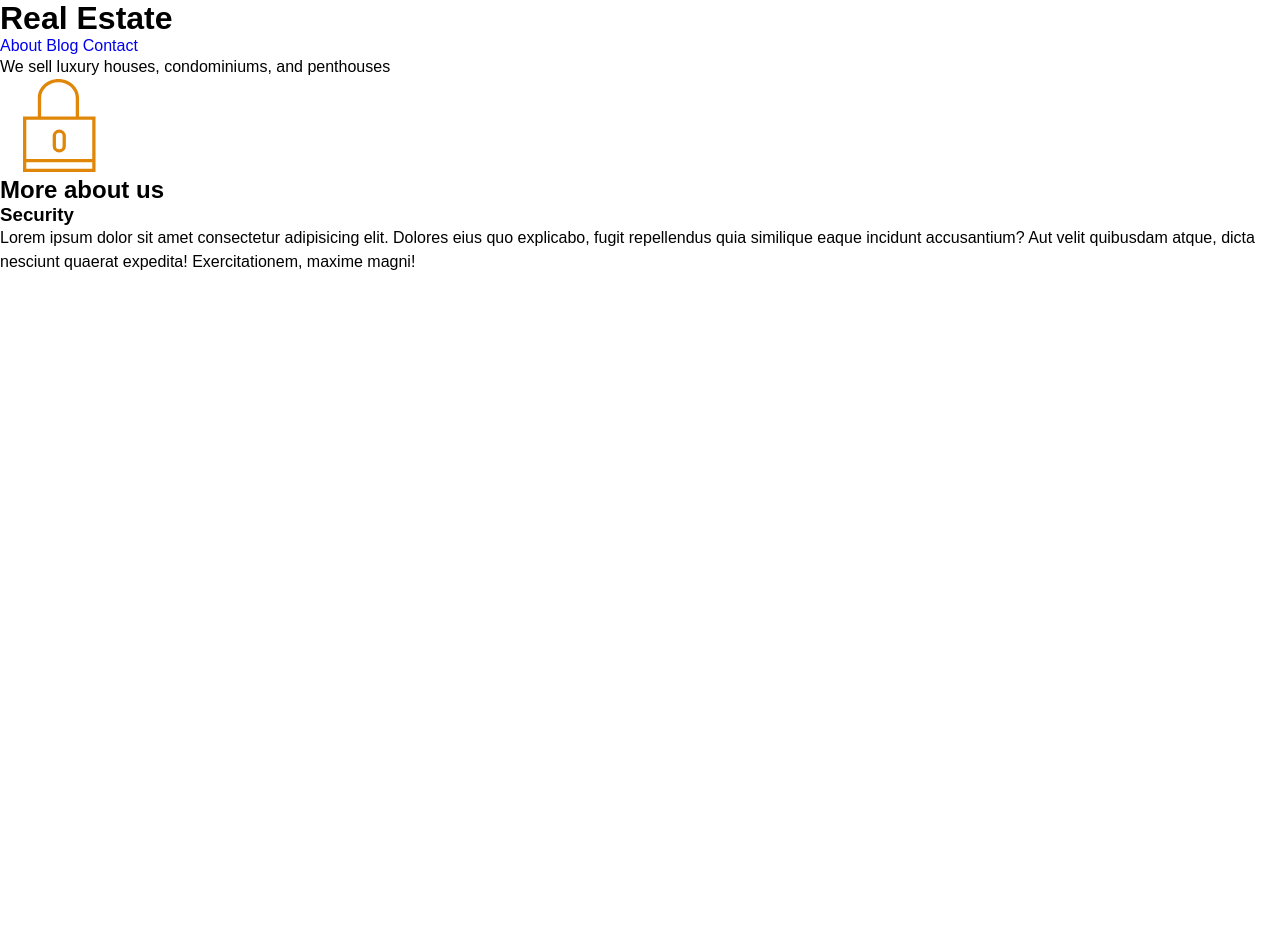
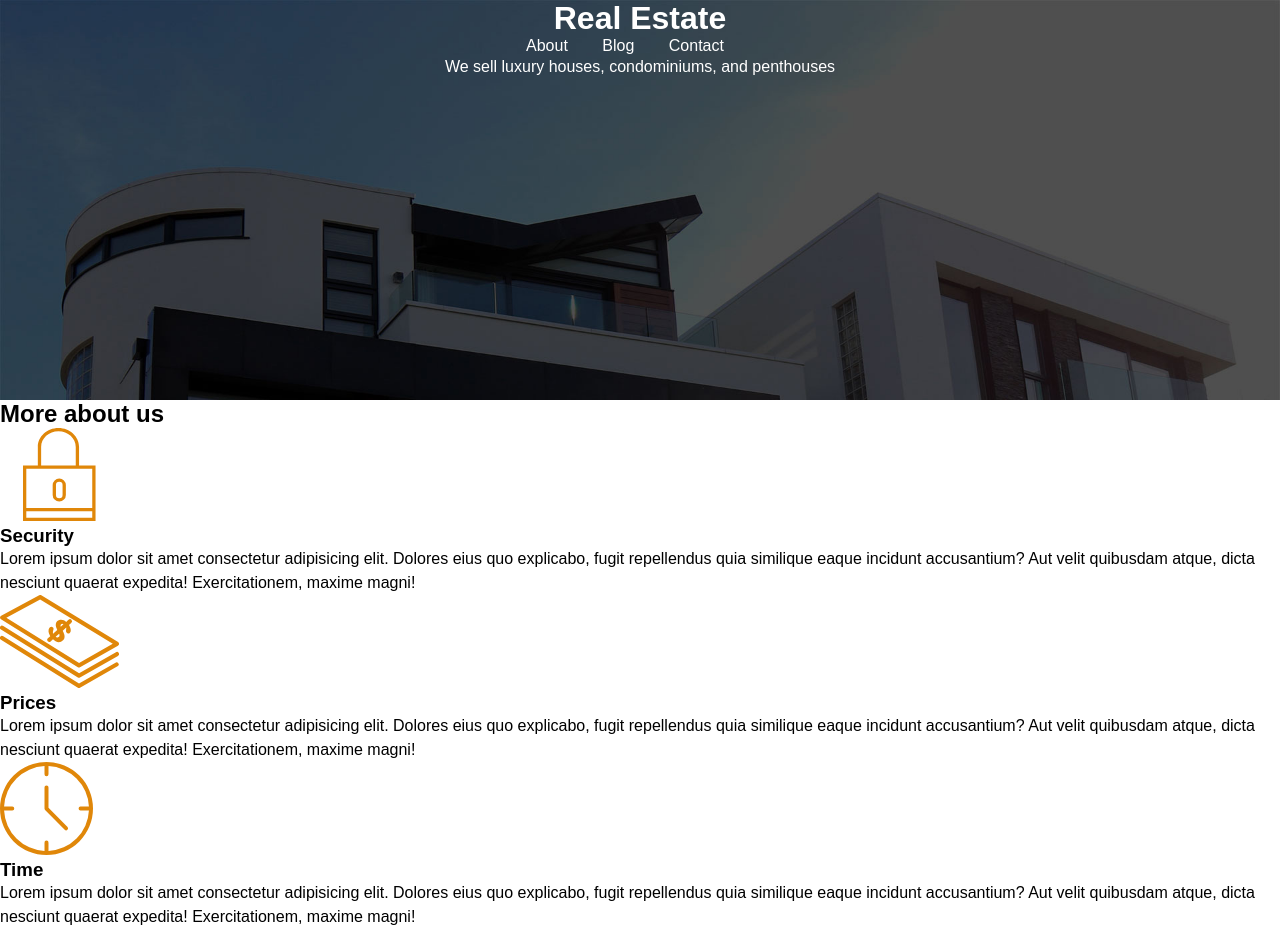
Before and after one commit to michelngando/FSDI102, a plain HTML site: page index.html in a window 1280 px wide. Before the commit the page ends 800 px from the top, so only its background shows below. Drawn offline with Linux system fonts and the light colour scheme.

Commit message:
index v2

```diff
--- a/index.html
+++ b/index.html
@@ -7,24 +7,42 @@
     <title>Real Estate</title>
 </head>
 <body>
-    <header>
+    <header class="site-header">
+        <div class="nav-bar">
         <h1>Real Estate</h1>
-        <nav>
+        <nav class="menu">
             <a href="about.html">About</a>
             <a href="blog.html">Blog</a>
             <a href="contact.html">Contact</a>
         </nav>
+        </div>
         <p>We sell luxury houses, condominiums, and penthouses</p>
     </header>
 
     <main>
+
+        <h2>More about us</h2>
         <img src="img/icon1.svg" alt="lock">
-        <h2>More about us</h2>
+
         <div>
             <h3>Security</h3>
             <p>Lorem ipsum dolor sit amet consectetur adipisicing elit. Dolores eius quo explicabo, fugit repellendus quia similique eaque incidunt accusantium? Aut velit quibusdam atque, dicta nesciunt quaerat expedita! Exercitationem, maxime magni!</p>
         </div>
 
+        <div>
+            <img src="img/icon2.svg" alt="money">
+            <h3>Prices</h3>
+            <p>Lorem ipsum dolor sit amet consectetur adipisicing elit. Dolores eius quo explicabo, fugit repellendus quia similique eaque incidunt accusantium? Aut velit quibusdam atque, dicta nesciunt quaerat expedita! Exercitationem, maxime magni!</p>
+        </div>
+
+        <div>
+            <img src="img/icon3.svg" alt="clock">
+            <h3>Time</h3>
+            <p>Lorem ipsum dolor sit amet consectetur adipisicing elit. Dolores eius quo explicabo, fugit repellendus quia similique eaque incidunt accusantium? Aut velit quibusdam atque, dicta nesciunt quaerat expedita! Exercitationem, maxime magni!</p>
+        </div>
+
+
+
     </main>
 
 </body>
--- a/mystyle.css
+++ b/mystyle.css
@@ -13,4 +13,24 @@ p{
     line-height: 1.5;
 }
 /*header*/
+.site-header{
+    background-image: url(img/header.jpg);
+    height: 400px;
+    background-size: cover;
+    color: white;
+    text-align: center;
+}
+.navigation-bar{
+    margin-top: 40px;
+    justify-content: space-around;
+    align-items: center;
+    height: 100px;
+}
+
 /*main*/
+/*menu*/
+.menu a{
+    color: white;
+    margin-right: 30px;
+
+}
```
